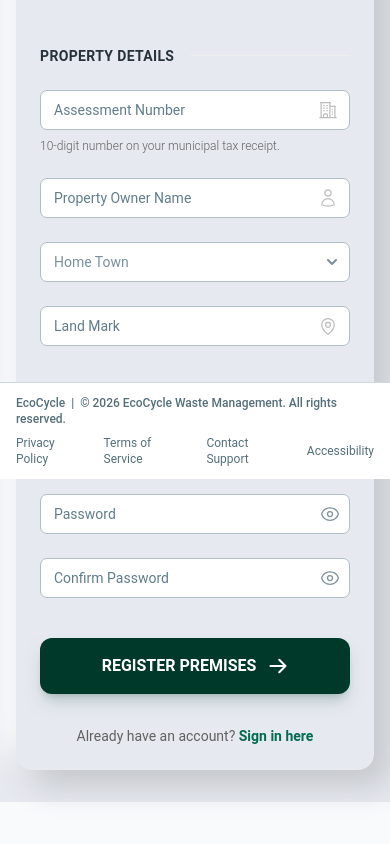
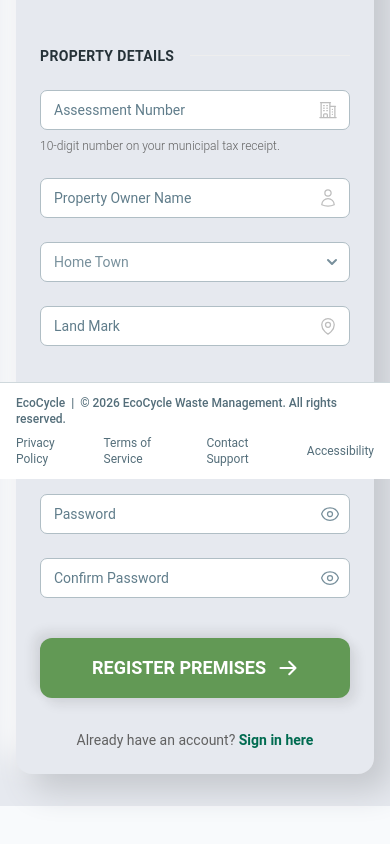
Before and after one commit to ShameenRoopasingha/Agile-CW-Project, a React (Vite) app: page / in a window 390 px wide. Shown: the part 365-1209 px from the top of the page. Built offline with nearby package versions, Linux system fonts and the light colour scheme.

Commit message:
feat: create sign-up page with form validation and responsive layout

```diff
--- a/src/pages/SignUp.tsx
+++ b/src/pages/SignUp.tsx
@@ -283,7 +283,7 @@ export function SignUp() {
               {/* Submit */}
               <Button
                 type="submit"
-                className="flex items-center justify-center gap-3 !bg-[#003829] hover:!bg-[#00291e] !text-white shadow-lg shadow-[#003829]/20 hover:shadow-xl hover:shadow-[#003829]/30 hover:-translate-y-0.5 transition-all py-4 rounded-xl text-base"
+                className="flex items-center justify-center gap-3 !bg-[#629955] !text-white font-bold !shadow-[6px_6px_12px_#4e7a44,-6px_-6px_12px_#76b866] active:!shadow-[inset_4px_4px_8px_#4e7a44,inset_-4px_-4px_8px_#76b866] transition-all duration-300 py-4 rounded-xl text-lg border-none"
                 fullWidth
               >
                 Register Premises
```
